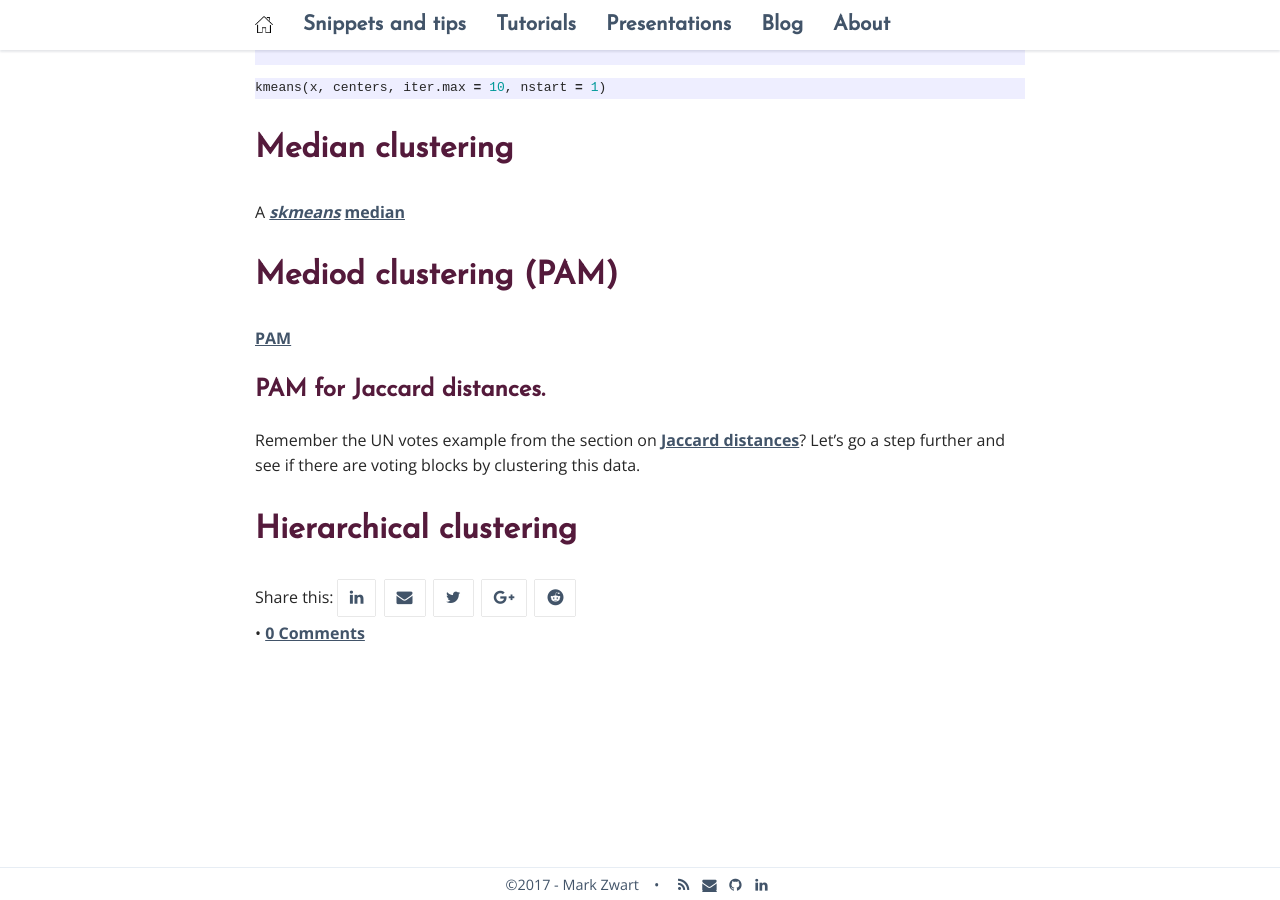
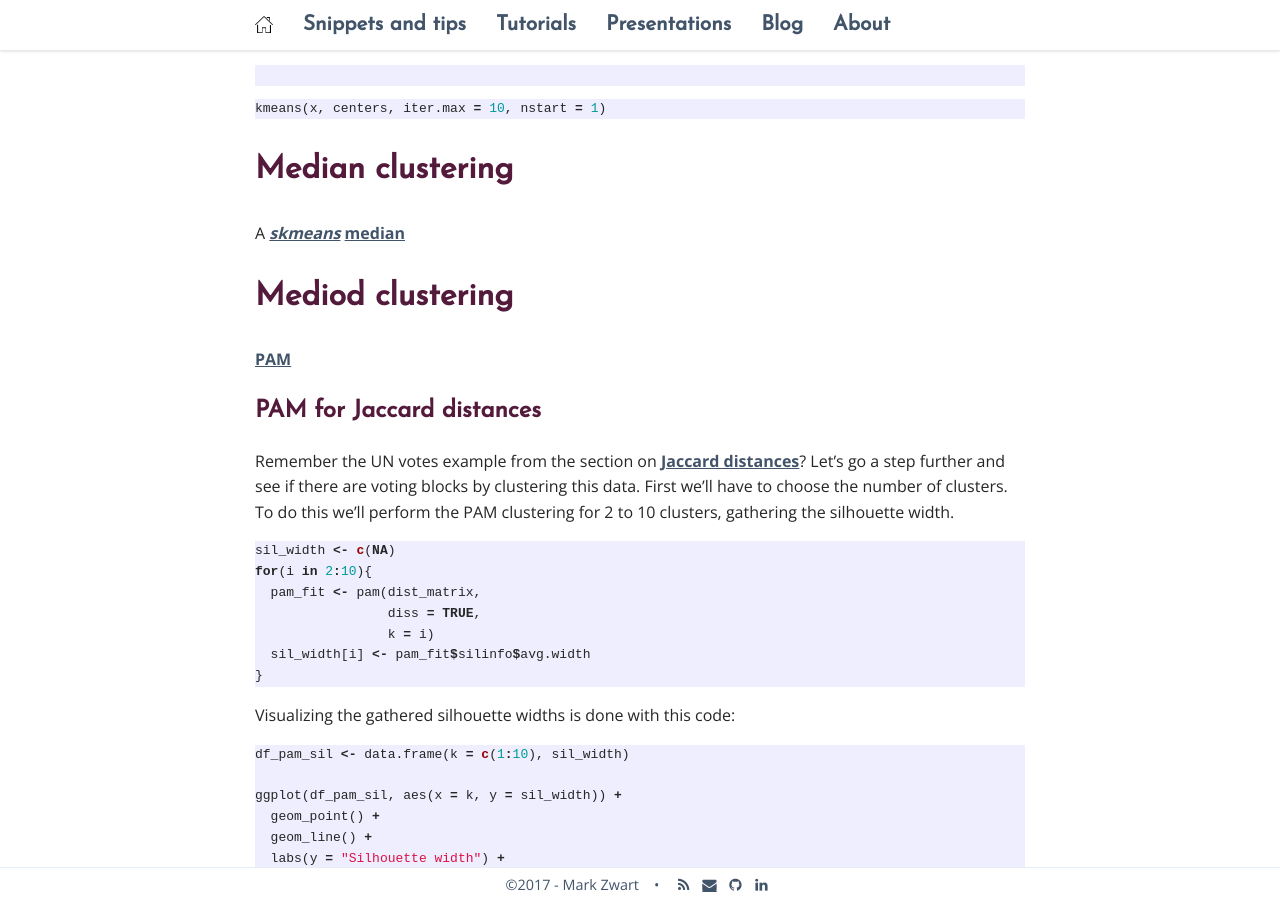
Before and after one commit to mark-me/mark-me.github.io, a Jekyll site: the page built from _pages/tutorials/clustering-mds/clustering-mds.md, in a window 1280 px wide and 900 px high, scrolled down 4490 px. Built offline with Jekyll 4.4.1, drawn with Linux system fonts in a browser that asks for light colours; nearby versions of some CDN libraries; comment, search, counter and statistics services are not loaded; some of the changed text lies outside the part shown.

Commit message:
Update clustering-mds.md

````diff
--- a/_pages/tutorials/clustering-mds/clustering-mds.md
+++ b/_pages/tutorials/clustering-mds/clustering-mds.md
@@ -66,7 +66,7 @@ The Jaccard distance matrix can be created using the _vegdist_ function of the *
 library(vegan)
 dist_matrix <- vegdist(df_country_votes[, -c(1,2)], method = "jaccard", na.rm = TRUE)
 ```
-A intuitive way of exploting the Jaccard distances, you can use the [MDS section](/clustering-mds/#mds). Jaccard distances can be used as input for [hierarchical](/clustering-mds/#hierarchical-clustering) and [PAM](/clustering-mds/#mediod-clustering-(pam)) clustering.
+A intuitive way of exploting the Jaccard distances, you can use the [MDS section](/clustering-mds/#mds). Jaccard distances can be used as input for [hierarchical](/clustering-mds/#hierarchical-clustering) and [PAM](/clustering-mds/#pam-for-jaccard-distances) clustering.
 
 ## Gower distance
 Gower's General Similarity Coefficient one of the most popular measures of proximity for mixed data types. For each variable type, a particular distance metric that works well for that type is used and scaled to fall between 0 and 1. Then, a linear combination using user-specified weights (most simply an average) is calculated to create the final distance matrix.
@@ -87,6 +87,7 @@ You can perform a classical MDS using the _cmdscale_ function.
 ```r
 str(USArrests)
 dist_USArrests <- dist(USArrests, method = "euclidian")
+mds_USArrests <- cmdscale(dist_USArrests, eig = TRUE, k = 2)
 ```
 
 # Choosing a clustering algorithm
@@ -145,12 +146,31 @@ A
 
 
 
-# Mediod clustering (PAM)
+# Mediod clustering
 
 [PAM](http://www.sthda.com/english/wiki/partitioning-cluster-analysis-quick-start-guide-unsupervised-machine-learning#pam-partitioning-around-medoids)
 
-## PAM for Jaccard distances.
+## PAM for Jaccard distances
 
-Remember the UN votes example from the section on [Jaccard distances](/clustering-mds/#jaccard-distance)? Let's go a step further and see if there are voting blocks by clustering this data.
+Remember the UN votes example from the section on [Jaccard distances](/clustering-mds/#jaccard-distance)? Let's go a step further and see if there are voting blocks by clustering this data. First we'll have to choose the number of clusters. To do this we'll perform the PAM clustering for 2 to 10 clusters, gathering the silhouette width.
+```r
+sil_width <- c(NA)
+for(i in 2:10){
+  pam_fit <- pam(dist_matrix,
+                 diss = TRUE,
+                 k = i)
+  sil_width[i] <- pam_fit$silinfo$avg.width
+}
+```
+Visualizing the gathered silhouette widths is done with this code:
+```r
+df_pam_sil <- data.frame(k = c(1:10), sil_width)
+
+ggplot(df_pam_sil, aes(x = k, y = sil_width)) +
+  geom_point() +
+  geom_line() +
+  labs(y = "Silhouette width") +
+  theme_bw()
+```
 
 # Hierarchical clustering
````
